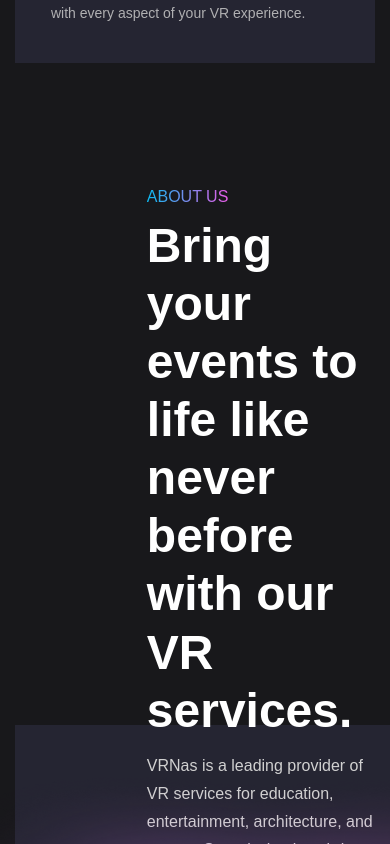
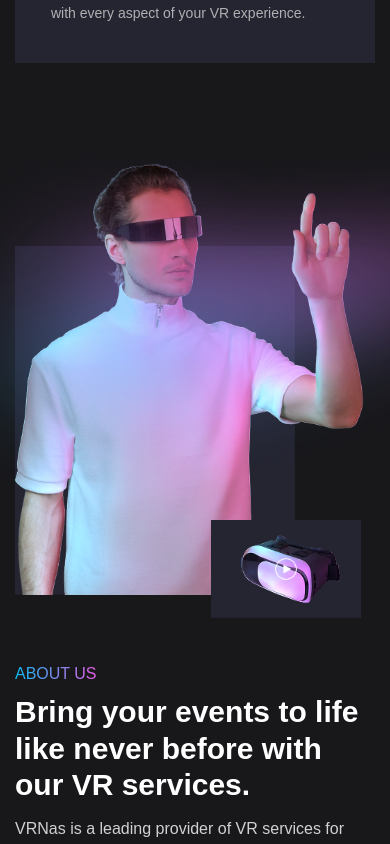
Before and after one commit to LiliiaGalkina/VR, a React (Vite) app: page / in a window 390 px wide. Shown: the part 1880-2724 px from the top of the page. Built offline with nearby package versions, Linux system fonts and the light colour scheme.

Commit message:
homeabout адаптив

```diff
--- a/src/components/HomeAbout/homeabout.module.scss
+++ b/src/components/HomeAbout/homeabout.module.scss
@@ -53,3 +53,46 @@
 .button {
   max-width: 16.8rem;
 }
+
+@media (max-width: 1100px) {
+  .items {
+    gap: 2rem;
+  }
+  .content {
+    max-width: 44rem;
+  }
+  .title {
+    @include title(3.6rem);
+  }
+}
+
+@media (max-width: 900px) {
+  .about {
+    padding: 4rem 0;
+  }
+  .items {
+    flex-direction: column;
+    gap: 6.5rem;
+  }
+  .content {
+    max-width: 100%;
+  }
+  .images {
+    width: 100%;
+  }
+  .image {
+    max-width: 59rem;
+  }
+}
+
+@media (max-width: 480px) {
+	.bg {
+		width: 28rem;
+	}
+	.video {
+		width: 15rem;
+	}
+	  .title {
+    @include title(3rem);
+  }
+}
```
